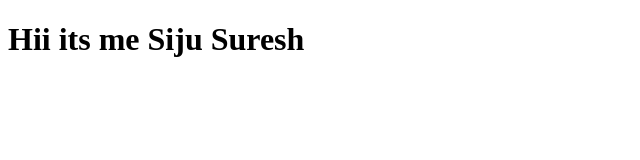
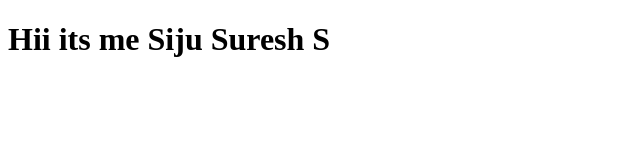
Before and after one commit to ssijup/public_repo, a plain HTML site: page index.html in a window 1280 px wide. Shown: the full height of the page, 0-640 px from the left. Drawn offline with Linux system fonts and the light colour scheme.

Commit message:
Update index.html

```diff
--- a/index.html
+++ b/index.html
@@ -3,7 +3,7 @@
 <body>
 
 
-<h1>Hii its me Siju Suresh</h1>
+<h1>Hii its me Siju Suresh S</h1>
 
 
 </body>
```
